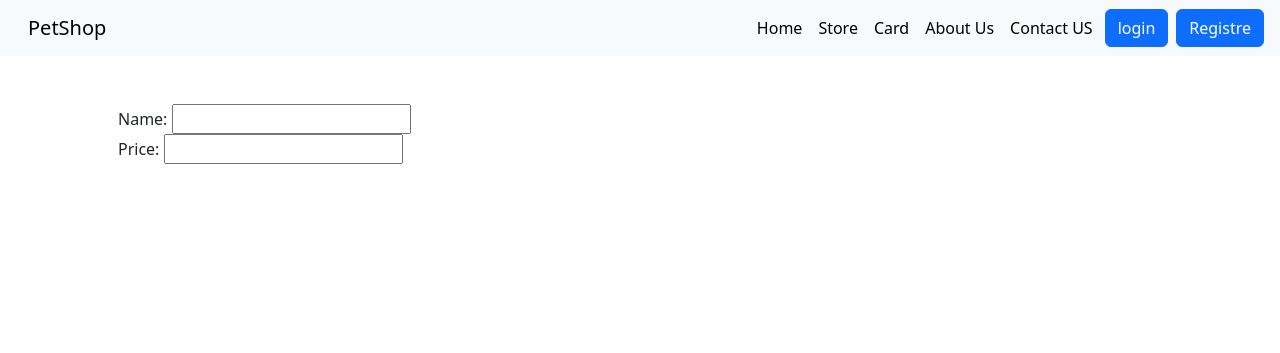
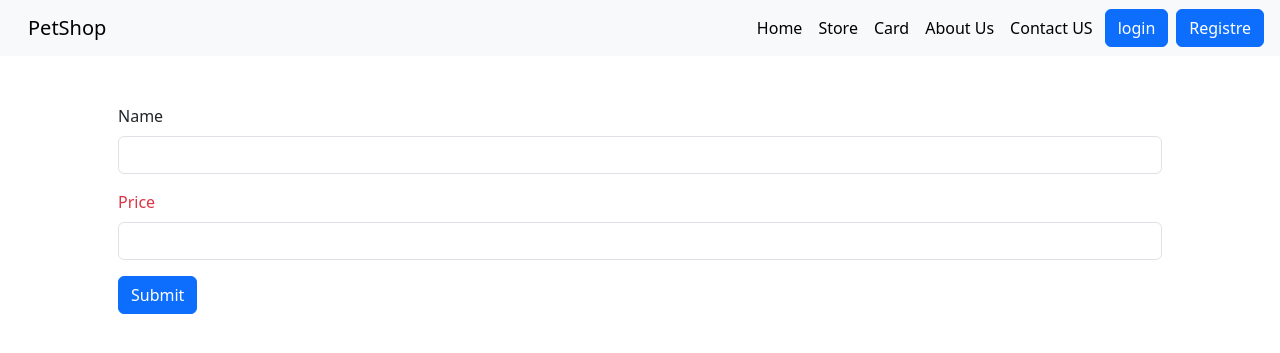
Before and after one commit to thesalimft-git/Django-P2G2, a Django app: page /new-product/ in a window 1280 px wide. Shown: the top 353 px of the page. Run offline with Django 5.2, Linux system fonts and the light colour scheme; some libraries are stand-ins or nearby versions.

Commit message:
add class to forms

```diff
--- a/ecommerce/forms.py
+++ b/ecommerce/forms.py
@@ -1,5 +1,13 @@
 from django import forms
 
+
 class ProductForm(forms.Form):
-    name = forms.CharField(max_length=250,required=False)
-    price = forms.DecimalField(required=False)
+    name = forms.CharField(
+        max_length=250,
+        required=False,
+        widget=forms.TextInput(attrs={'class': 'form-control'})
+    )
+    price = forms.DecimalField(
+        required=False,
+        widget=forms.NumberInput(attrs={'class': 'form-control'})
+    )
--- a/ecommerce/templates/ecommerce/new_product.html
+++ b/ecommerce/templates/ecommerce/new_product.html
@@ -1,7 +1,20 @@
 {% extends "base.html" %}
 
 {% block content %}
-    <div class="container p-5">
-        {{form}}
-    </div>
-{% endblock  %}
+<div class="container p-5">
+    <form method="post">
+        {% csrf_token %}
+        <div class="mb-3">
+            <label for="{{ form.name.id_for_label }}" class="form-label">Name</label>
+            {{ form.name }}
+        </div>
+
+        <div class="mb-3">
+            <label for="{{ form.price.id_for_label }}" class="form-label text-danger">Price</label>
+            {{ form.price }}
+        </div>
+
+        <button type="submit" class="btn btn-primary">Submit</button>
+    </form>
+</div>
+{% endblock %}
```
